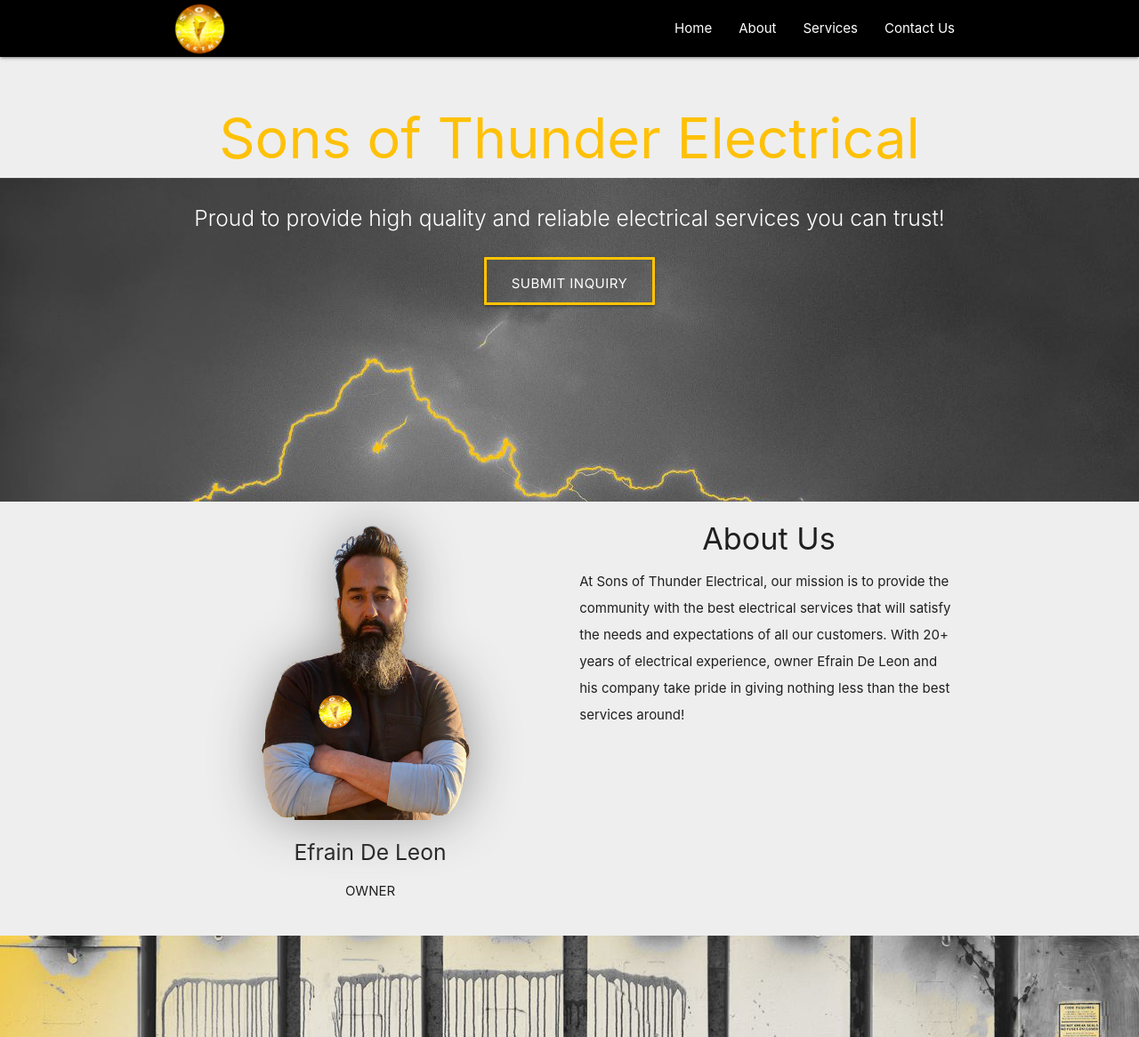
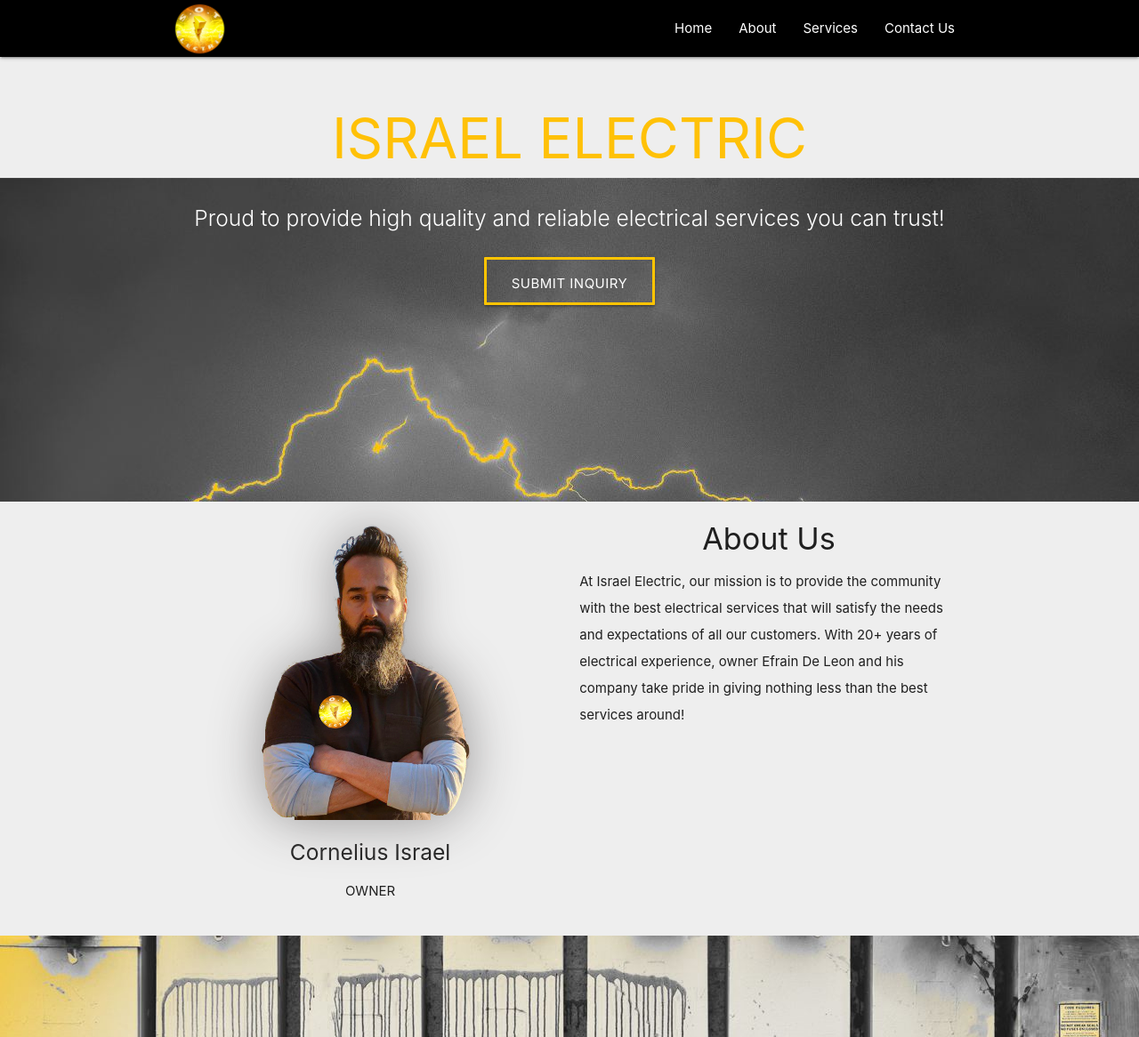
Before and after one commit to onias17/sonsofthunder, a Django app: page / in a window 1280 px wide. Shown: the top 1166 px of the page at 89% size. Run offline with Django 3.2, Linux system fonts and the light colour scheme; some libraries are stand-ins or nearby versions.

Commit message:
updated company name, owner and email

```diff
--- a/main_app/templates/home.html
+++ b/main_app/templates/home.html
@@ -7,7 +7,7 @@
     <div class="section no-pad-bot">
         <div class="container">
             <br><br>
-            <h1 class="header center amber-text accent-3">Sons of Thunder Electrical</h1>
+            <h1 class="header center amber-text accent-3">ISRAEL ELECTRIC</h1>
             <div class="row center">
                 <h5 class="header col s12 light">Proud to provide high quality and reliable electrical services you can trust!</h5>
             </div>
@@ -25,12 +25,12 @@
     <div class="row">
         <div class="center col s12 m6 leon">
             <img class="prof-img" src="static/images/ofc.png" alt="ofc" width="250px">
-            <h5>Efrain De Leon</h5>
+            <h5>Cornelius Israel</h5>
             <p>OWNER</p>
         </div>
         <div class="col s12 m6">
             <h4 class="center">About Us</h4>
-            <p>At Sons of Thunder Electrical, our mission is to provide the community with the best electrical services that will satisfy the needs and expectations of all our customers. With 20+ years of electrical experience, owner Efrain De Leon and his company take pride in giving nothing less than the best services around!</p>
+            <p>At Israel Electric, our mission is to provide the community with the best electrical services that will satisfy the needs and expectations of all our customers. With 20+ years of electrical experience, owner Efrain De Leon and his company take pride in giving nothing less than the best services around!</p>
         </div>
     </div>
 </section>
@@ -98,7 +98,7 @@
         <h2 class="center contact-head">Contact Us</h2>
         <div>
             <p>Phone Number <span class="bold">(760) 662-1909</span></p>
-            <p>Email <a href="mailto:" target="_blank" class="email">sonsofthundereletrical@gmail.com</a></p>
+            <p>Email <a href="mailto:" target="_blank" class="email">israelelectric@gmail.com</a></p>
             <p>Social Media
                 <span class="social-media">
                     <a href=""><i class="small fab fa-facebook"></i></a>
```
